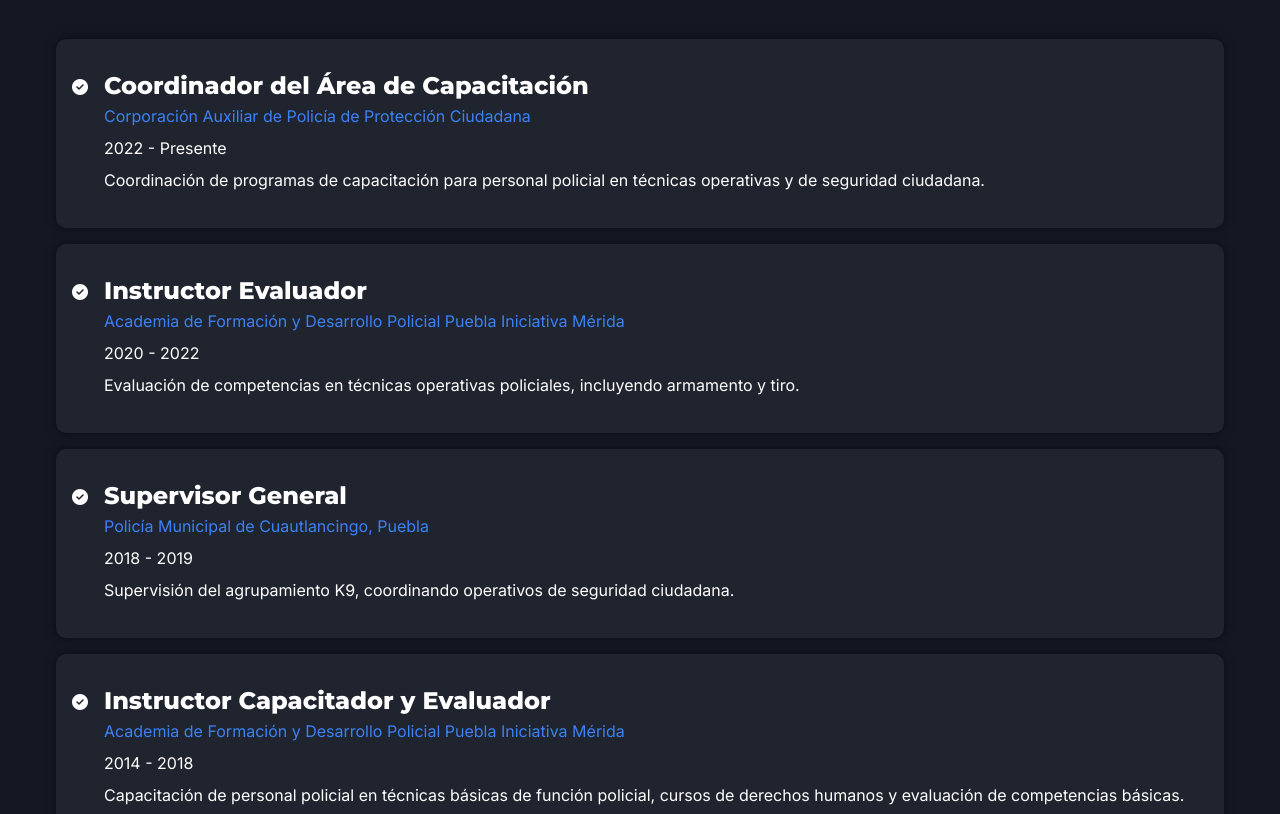
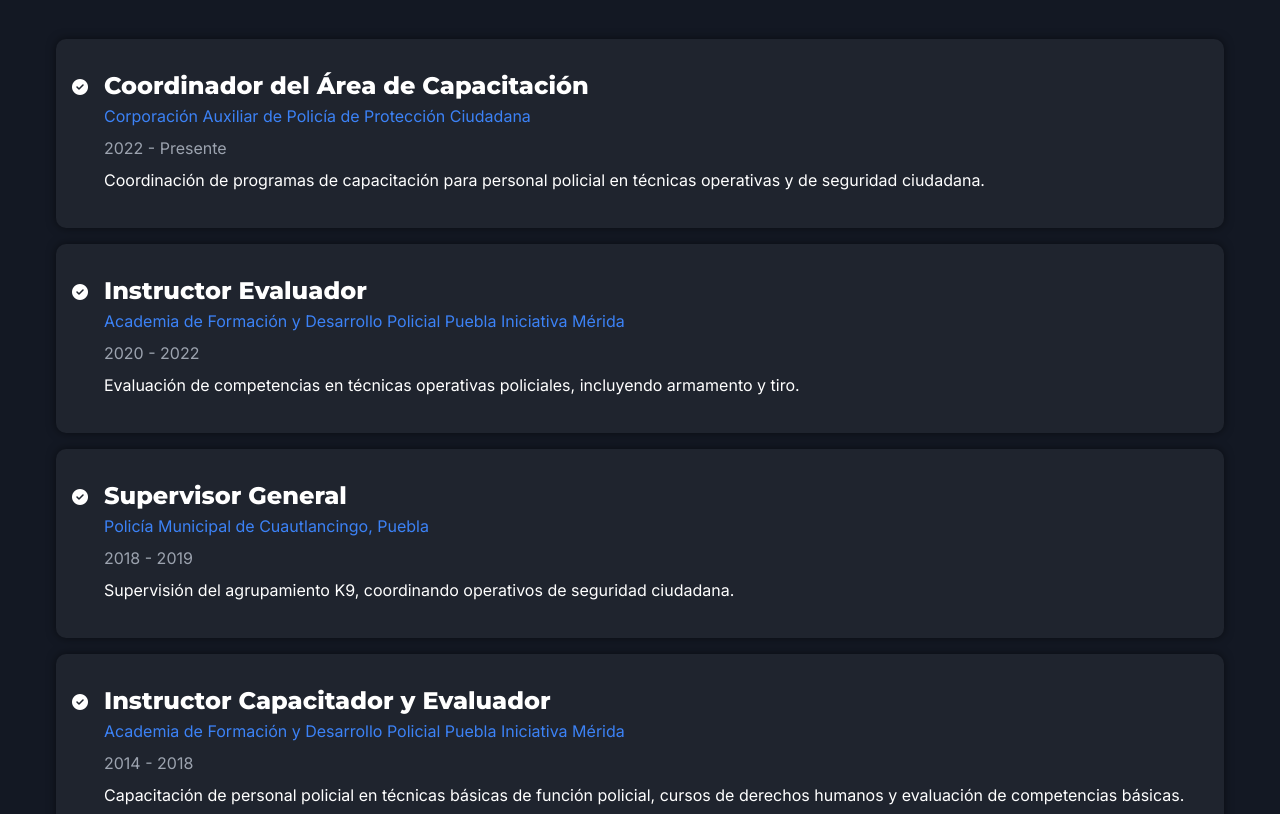
Before and after one commit to Axel-Meyrek/PORTAFOLIO-MARCO-ANTONIO-BAEZ, a website: page index.html in a window 1280 px wide. Shown: the part 1460-2274 px from the top of the page. Drawn offline with nearby package versions, Linux system fonts and the light colour scheme; animation ran at ten frames a second.

Commit message:
Add new color

```diff
--- a/css/index.css
+++ b/css/index.css
@@ -296,6 +296,11 @@
     color: var(--colorEnfasis);
 }
 
+.experiencia_time {
+    color: var(--colodSecundaryText);
+    font-size: var(--fontSizeParraf);
+}
+
 
 /* CERTIFIACACIONES */
 .certificaciones {
@@ -341,9 +346,6 @@
     color: var(--colorEnfasis);
 }
 
-.certificacion_date {
-    text-align: center;
-}
 
 
 
```
